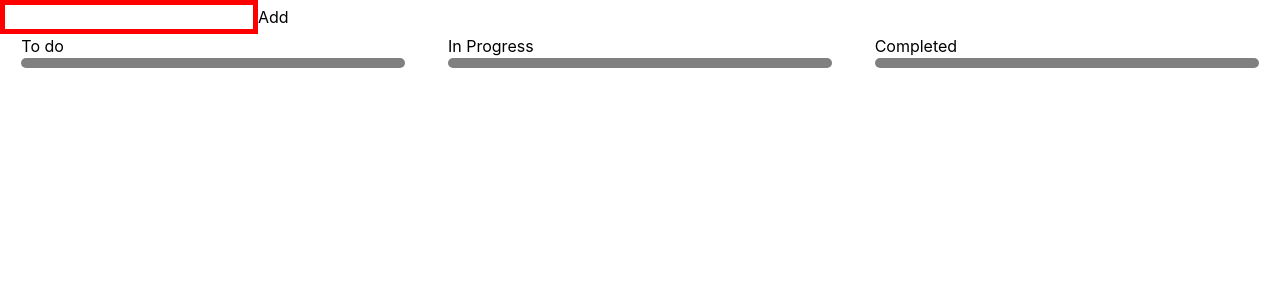
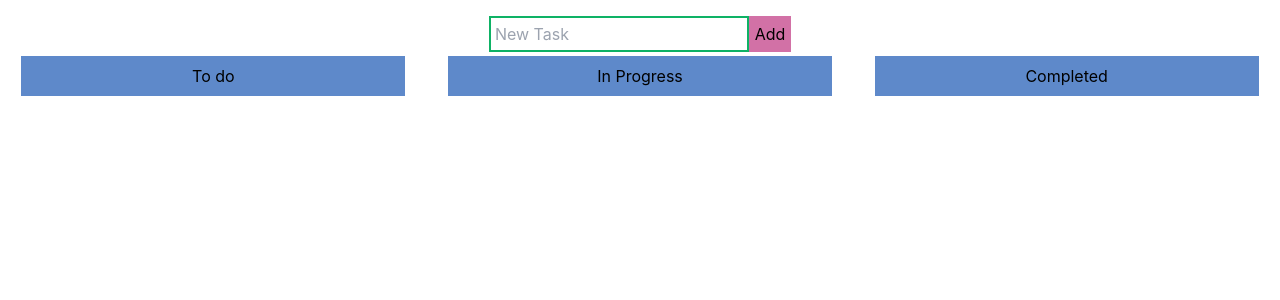
Before and after one commit to zarrar79/TodList, a React (Create React App) app: page / in a window 1280 px wide. Shown: the top 300 px of the page. Built offline with nearby package versions, Linux system fonts and the light colour scheme; the HTML template or start-up script is replaced by a standard one.

Commit message:
ui commit

```diff
--- a/src/App.css
+++ b/src/App.css
@@ -13,21 +13,19 @@
 }
 
 .droppable-col {
+  margin-top:5px;
   width: 100%;
-  background-color: gray;
   padding: 10px 10px 0 10px;
-  border-radius: 7px;
   display: flex;
   flex-direction: column;
 }
 
 .item {
   margin-bottom: 10px;
-  background-color: gray;
+  background-color: #0eb265;
   color: white;
   border: 1px solid white;
-  padding: 5px;
-  border-radius: 7px;
+  padding: 10px;
 }
 
 .item.dragging {
--- a/src/App.js
+++ b/src/App.js
@@ -6,6 +6,7 @@ import { v4 } from "uuid";
 
 function App() {
   // const[selectOpt, setOpt] = useState('To do')
+  const [message,setMessage] = useState("");
   const [state, setState] = useState({
     todo: {
       title: "To do",
@@ -21,7 +22,7 @@ function App() {
     },
   });
   const [input, setInput] = useState("");
- console.log(state , "------>state")
+  console.log(state, "------>state");
   const handleDragEnd = ({ destination, source }) => {
     console.log(destination, source);
     if (!destination) {
@@ -51,6 +52,7 @@ function App() {
     });
   };
   const changeList = (taskIndex, sourceListKey, destinationListKey) => {
+    setMessage(destinationListKey);
     setState((prevState) => {
       const newState = { ...prevState };
       const taskToMove = newState[sourceListKey].items.splice(taskIndex, 1)[0];
@@ -79,20 +81,24 @@ function App() {
           e.preventDefault();
         }}
       >
+        <div className="flex justify-center mb-1 w-[100%] mt-4">
+        <div>
         <input
-          className="border-[5px] border-[red] border-solid"
+          className="border-[2px] border-solid px-1 py-1 border-[#0eb265] border-[solid]" placeholder="New Task"
           type="text"
           value={input}
           onChange={(e) => setInput(e.target.value)}
         ></input>
-        <button onClick={addItem}>Add</button>
+        <button className="bg-[#d271a6] p-[5.8px]" onClick={addItem}>Add</button>
+        </div>
+        </div>
       </form>
       <div className="App">
         <DragDropContext onDragEnd={handleDragEnd}>
           {_.map(state, (data, key) => {
             return (
               <div key={key} className="column">
-                <h3>{data.title}</h3>
+                <div className='bg-[#5e89ca] text-center py-2 items-center flex justify-center'><h3>{data.title}</h3></div>
                 <Droppable droppableId={key}>
                   {(provided) => {
                     return (
```
